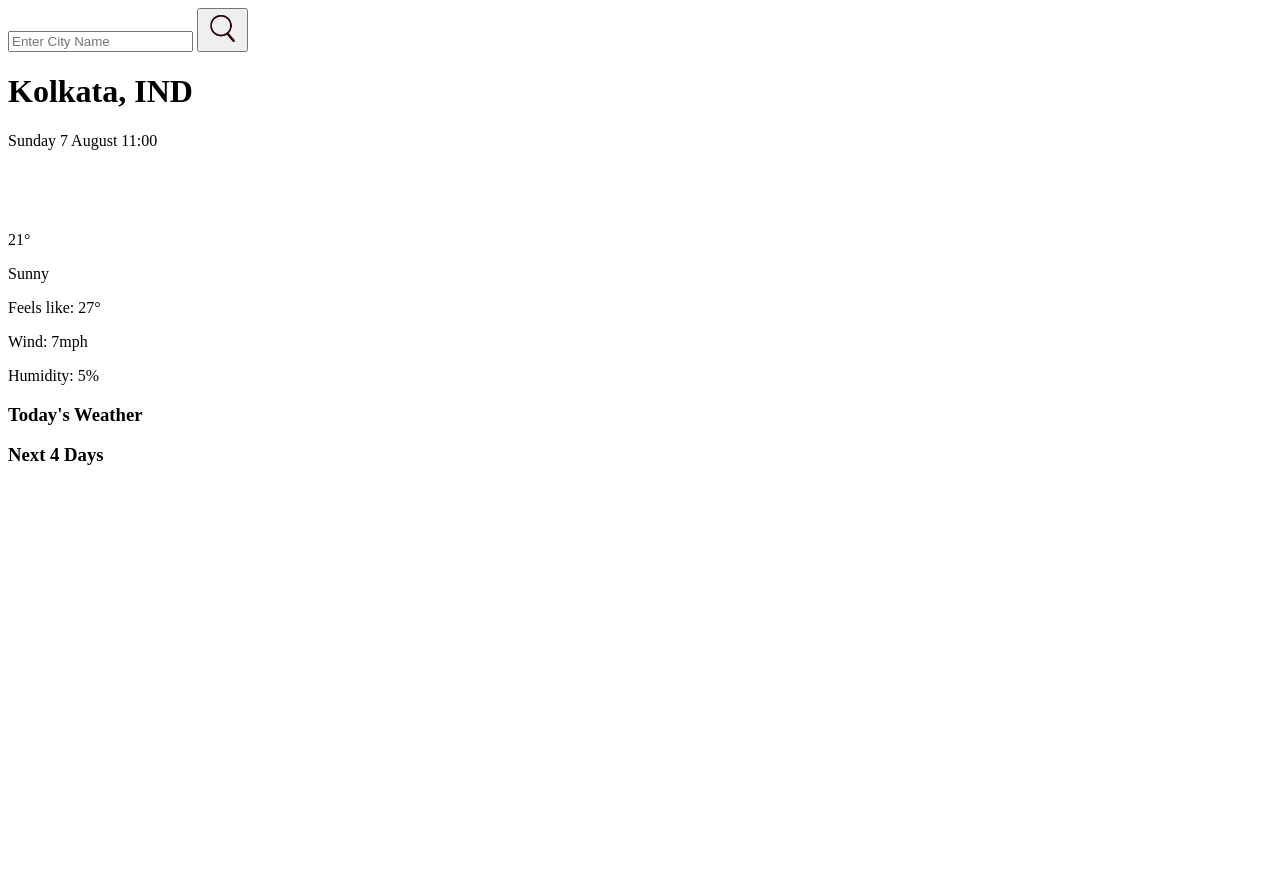
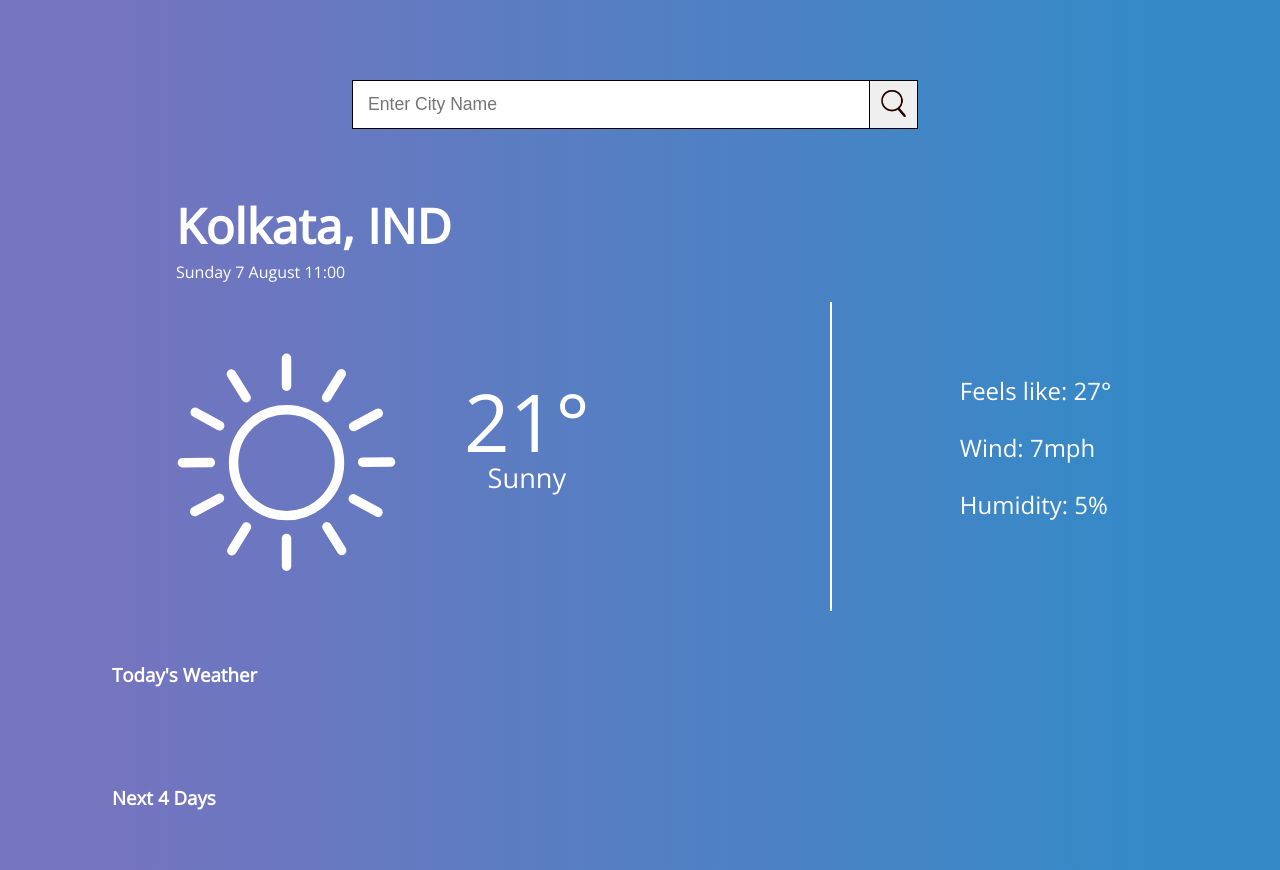
Before and after one commit to koley2000/weather24.io, a website: page index.html in a window 1280 px wide. Before the commit the page ends 800 px from the top, so only its background shows below. Drawn offline with nearby package versions, Linux system fonts and the light colour scheme; no server answers.

Commit message:
Inital file

```diff
--- a/index.html
+++ b/index.html
@@ -6,7 +6,7 @@
     <meta name="viewport" content="width=device-width, initial-scale=1.0">
     <meta http-equiv="X-UA-Compatible" content="ie=edge">
     <title>Weather24</title>
-    <link href="public/style.css">
+    <link rel="stylesheet" href="public/style.css">
     <script src="public/main.js"></script>
 </head>
 
```
